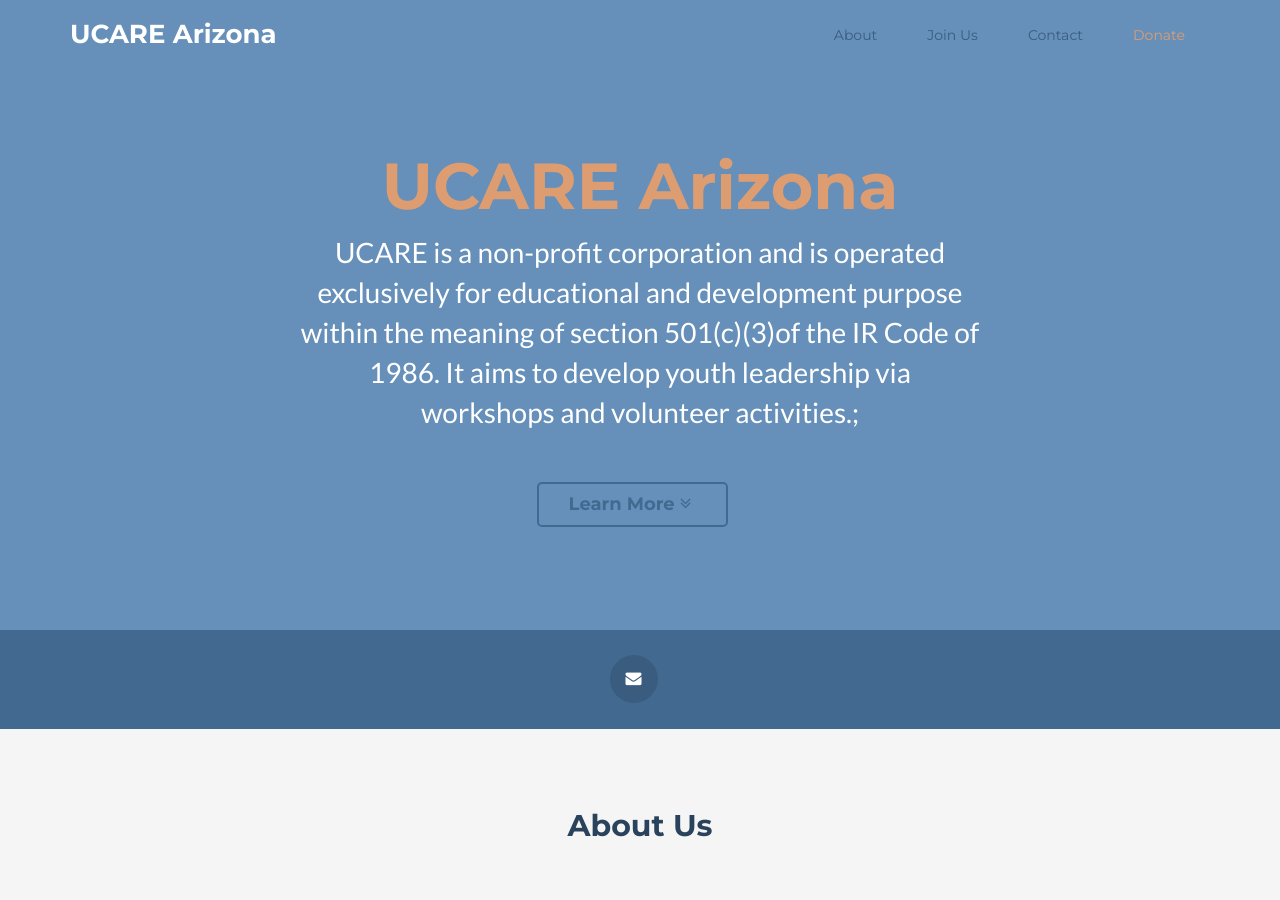
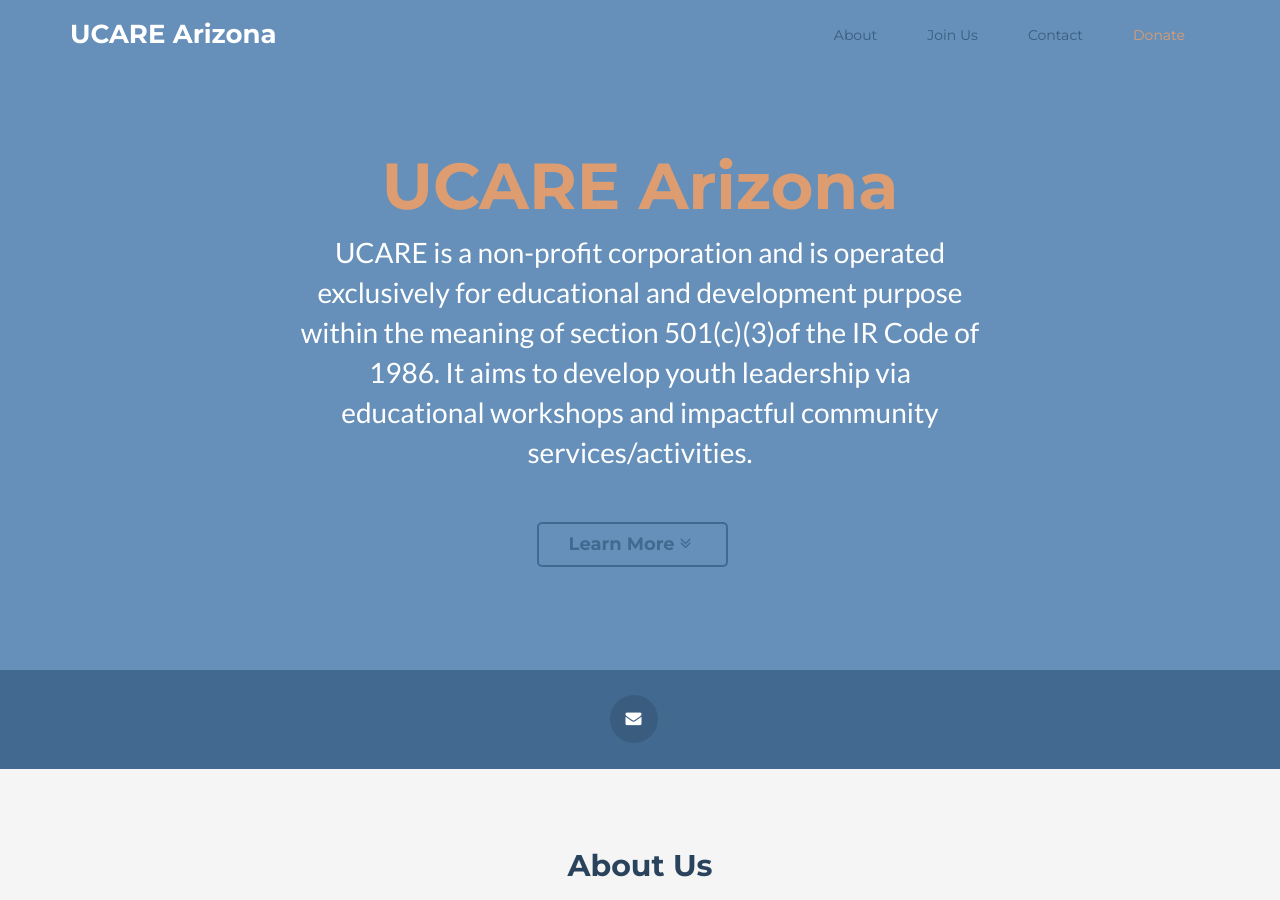
Before and after one commit to ucareaz/ucareaz.github.io, a Jekyll site: the page built from index.html, in a window 1280 px wide and 900 px high. Built offline with Jekyll 4.4.1, drawn with Linux system fonts in a browser that asks for light colours; nearby versions of some CDN libraries; comment, search, counter and statistics services are not loaded.

Commit message:
Update _config.yml

```diff
--- a/_config.yml
+++ b/_config.yml
@@ -7,7 +7,7 @@
 org_name: UCARE Arizona
 org_summary: > # Enter your summary on the next line. Be sure to indent by two spaces.
   UCARE is a non-profit corporation and is operated exclusively for educational and development purpose within the meaning of section 501(c)(3)of the IR Code of 1986.
-  It aims to develop youth leadership via workshops and volunteer activities.;
+  It aims to develop youth leadership via educational workshops and impactful community services/activities.
 org_full_description: > # Enter your description on the next line. Be sure to indent by two spaces.
   Our nonprofit organization is dedicated to empowering individuals and groups to actively engage in meaningful service within their local communities. We focus on creating lasting impact through compassionate outreach to underserved populations, including senior citizens in care homes, Native Tribes, families facing hunger, and children with limited access to educational resources such as books. By fostering collaboration, inclusivity, and volunteer-driven initiatives, we strive to build stronger, more connected communities. Our programs are designed to meet immediate needs while promoting long-term support and awareness, ensuring that no voice is unheard and no need goes unmet. Together, we believe in the power of people helping people—one community at a time.
 
```
